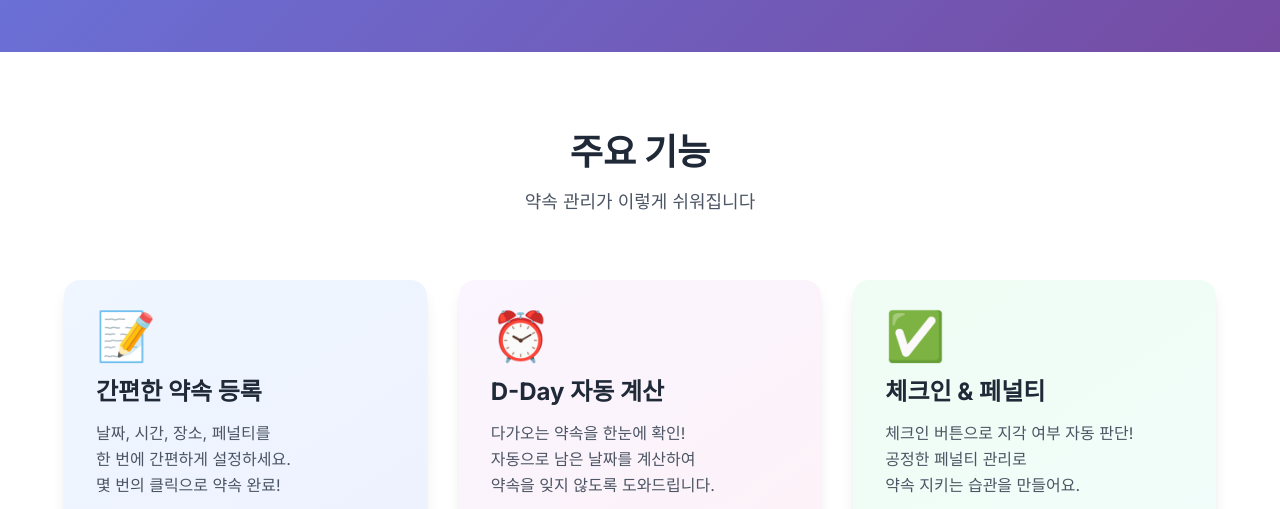
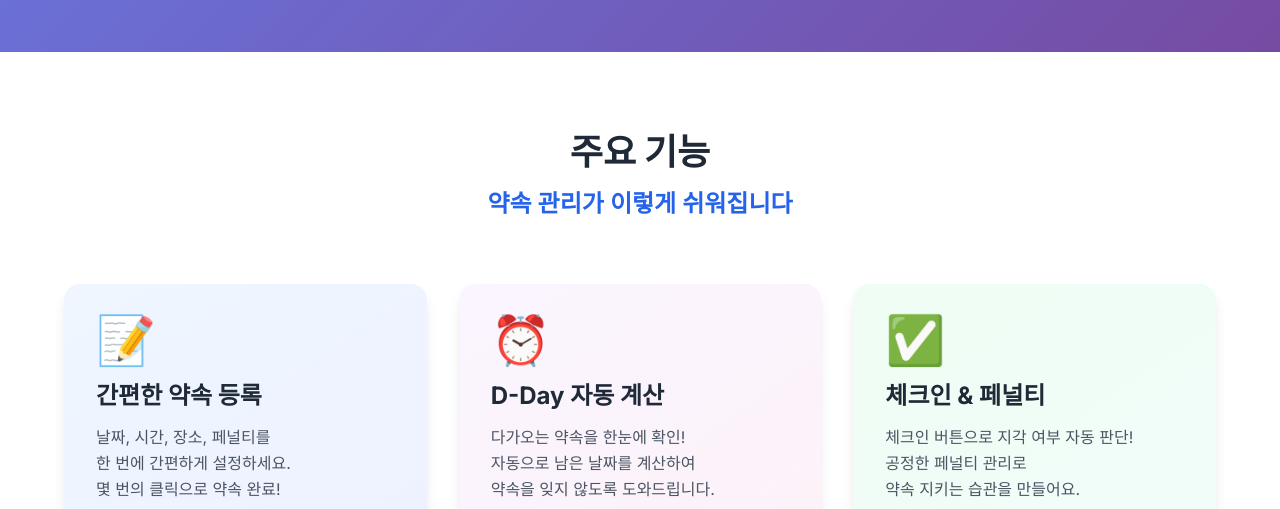
Before and after one commit to ruok02/Web_Time, a website: page frontend/public/index.html in a window 1280 px wide. Shown: the part 588-1097 px from the top of the page. Drawn offline with nearby package versions, Linux system fonts and the light colour scheme.

Commit message:
update index.html

```diff
--- a/frontend/public/index.html
+++ b/frontend/public/index.html
@@ -116,27 +116,31 @@
         </nav>
     </header>
 
+
     <!-- Hero Section -->
     <section class="gradient-bg text-white py-20 px-4">
         <div class="max-w-5xl mx-auto text-center">
-            <!-- 메인 헤드라인 -->
+            <!-- 메인 헤드라인 text-5xl (기본 크기), md:text-6xl (중간 화면 이상에서 더 크게), font-extrabold (매우 굵게), mb-6 (아래쪽 마진 6), leading-tight (줄 간격을 좁게) 설정합니다.-->
             <h2 class="text-5xl md:text-6xl font-extrabold mb-6 leading-tight">
                 약속을 지키는 습관,<br>
+                <!--타이틀의 특정 단어에만 밝은 노란색을 적용하여 강조합니다.-->
                 <span class="text-yellow-300">꼬옥!</span>
             </h2>
 
-            <!-- 서브 헤드라인 -->
+            <!-- 서브 헤드라인 text-xl (기본 크기), md:text-2xl (중간 화면 이상에서 더 크게), mb-8 (아래쪽 마진 8), text-indigo-100 (인디고 색상), max-w-3xl (최대 너비 3xl), mx-auto (수평 중앙 정렬) 설정합니다. -->
             <p class="text-xl md:text-2xl mb-8 text-indigo-100 max-w-3xl mx-auto">
                 지각 패널티 관리로 친구들과의 약속을 더 즐겁고 공정하게!<br>
                 10~20대 학생들을 위한 스마트한 약속 관리 솔루션
             </p>
 
-            <!-- CTA 버튼 -->
+            <!-- CTA 버튼 flex 컨테이너 -->
             <div class="flex flex-col sm:flex-row justify-center gap-4 mb-12">
+                <!-- 무료로 시작하기 버튼-->
                 <a href="/frontend/public/signup.html"
                    class="px-8 py-4 bg-white text-indigo-600 font-bold text-lg rounded-xl hover:bg-indigo-50 transition duration-300 shadow-2xl hover:shadow-xl">
                     무료로 시작하기 →
                 </a>
+                <!-- 기능 둘러보기 버튼-->
                 <a href="#features"
                    class="px-8 py-4 bg-indigo-700 text-white font-bold text-lg rounded-xl hover:bg-indigo-800 transition duration-300 shadow-lg">
                     기능 둘러보기
@@ -153,13 +157,14 @@
         </div>
     </section>
 
+
     <!-- Features Section -->
     <section id="features" class="py-20 px-4 bg-white">
         <div class="max-w-6xl mx-auto">
             <!-- 섹션 타이틀 -->
             <div class="text-center mb-16">
                 <h3 class="text-4xl font-extrabold text-gray-800 mb-4">주요 기능</h3>
-                <p class="text-lg text-gray-600">약속 관리가 이렇게 쉬워집니다</p>
+                <p class="text-2xl font-semibold text-blue-600">약속 관리가 이렇게 쉬워집니다</p>
             </div>
 
             <!-- Feature 카드 그리드 -->
--- a/package.json
+++ b/package.json
@@ -1,5 +1,10 @@
 {
   "dependencies": {
     "animate.css": "^4.1.1"
+  },
+  "devDependencies": {
+    "autoprefixer": "^10.4.22",
+    "postcss": "^8.5.6",
+    "tailwindcss": "^4.1.17"
   }
 }
```
Also changed, not shown: 1 other file.
